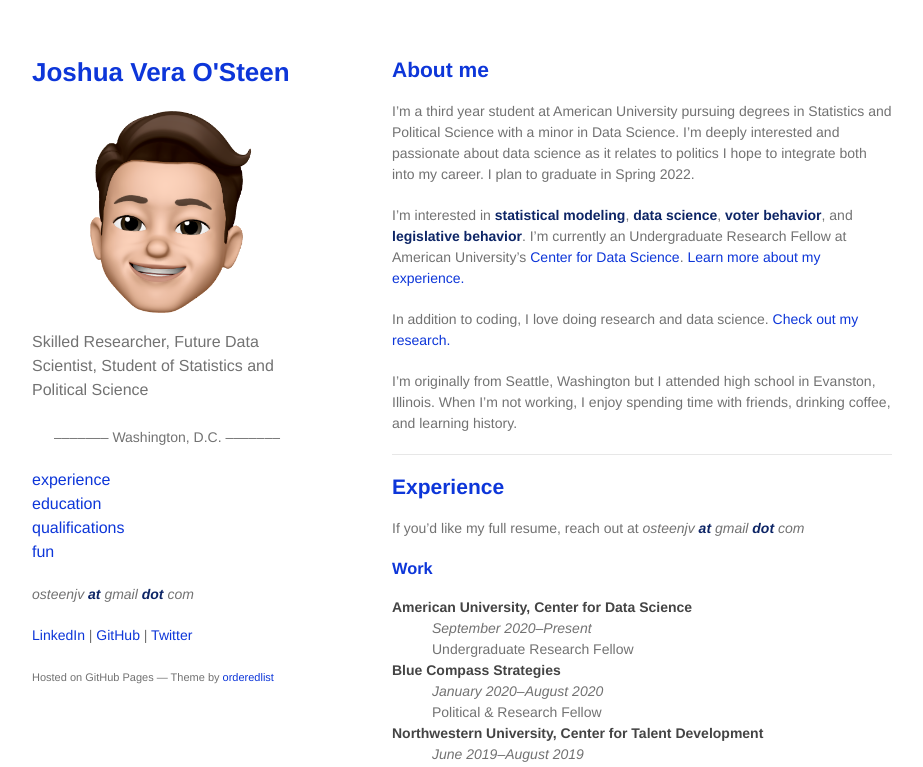
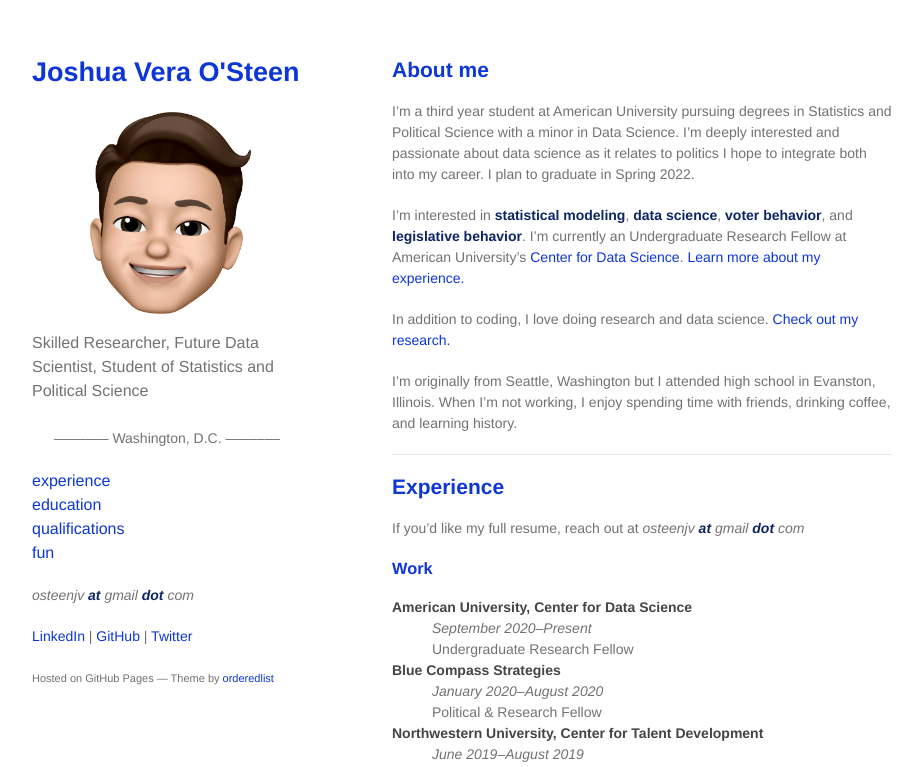
Before and after one commit to JVOsteen/JVOsteen.github.io, a Jekyll site: the page built from index.md, in a window 1280 px wide. Shown: the top 767 px of the page, without its empty margins (178-1101 px from the left). Built offline with Jekyll 4.4.1, drawn with Linux system fonts in a browser that asks for light colours; our own code applies the rules of GitHub Pages for plain Markdown files.

Commit message:
Update jekyll-theme-minimal.scss

```diff
--- a/_sass/jekyll-theme-minimal.scss
+++ b/_sass/jekyll-theme-minimal.scss
@@ -23,7 +23,7 @@ h1, h2, h3 {
 }
 
 h1 {
-  font-size:26px;
+  font-size:27px;
 }
 
 /*
```
